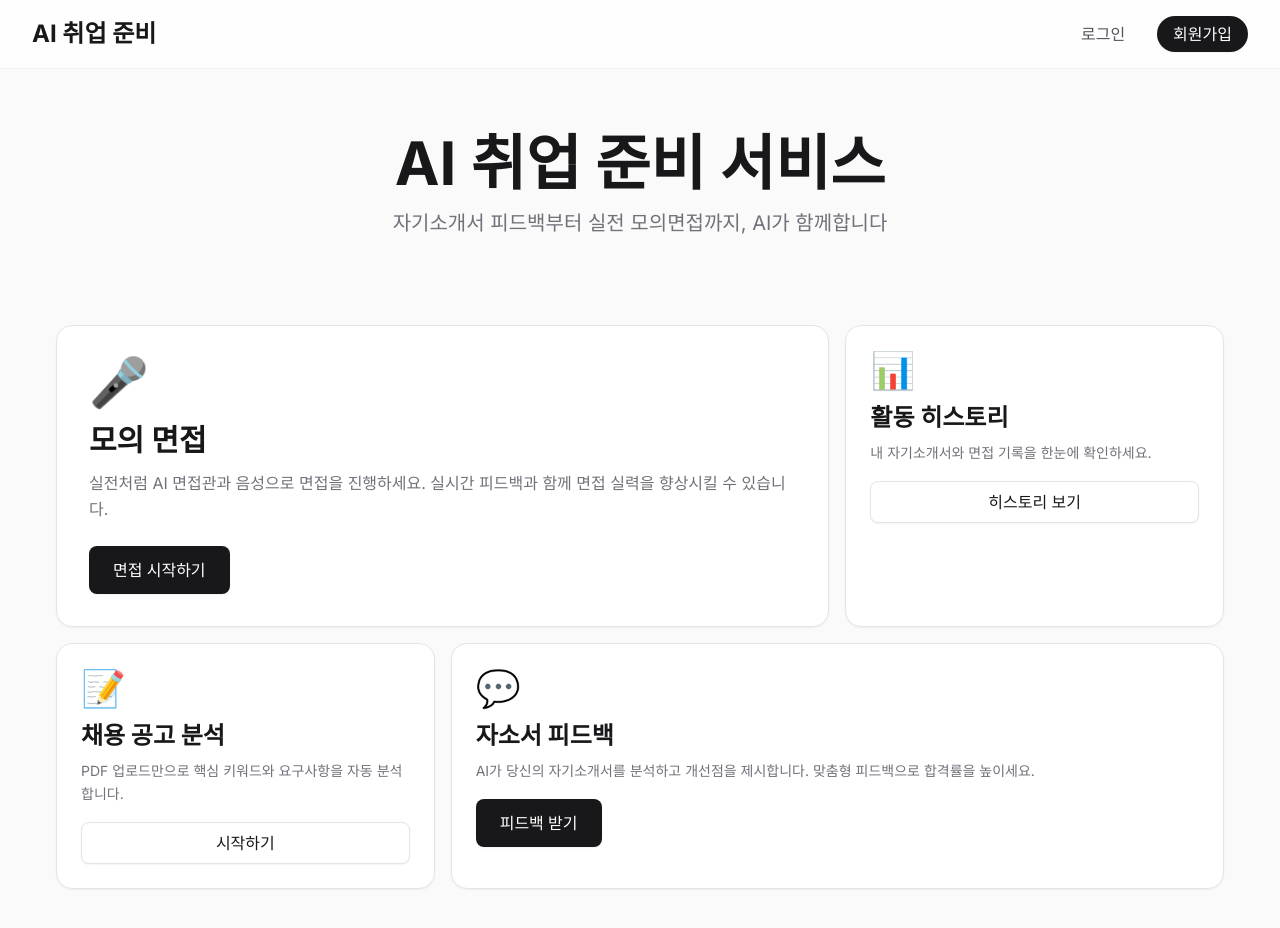
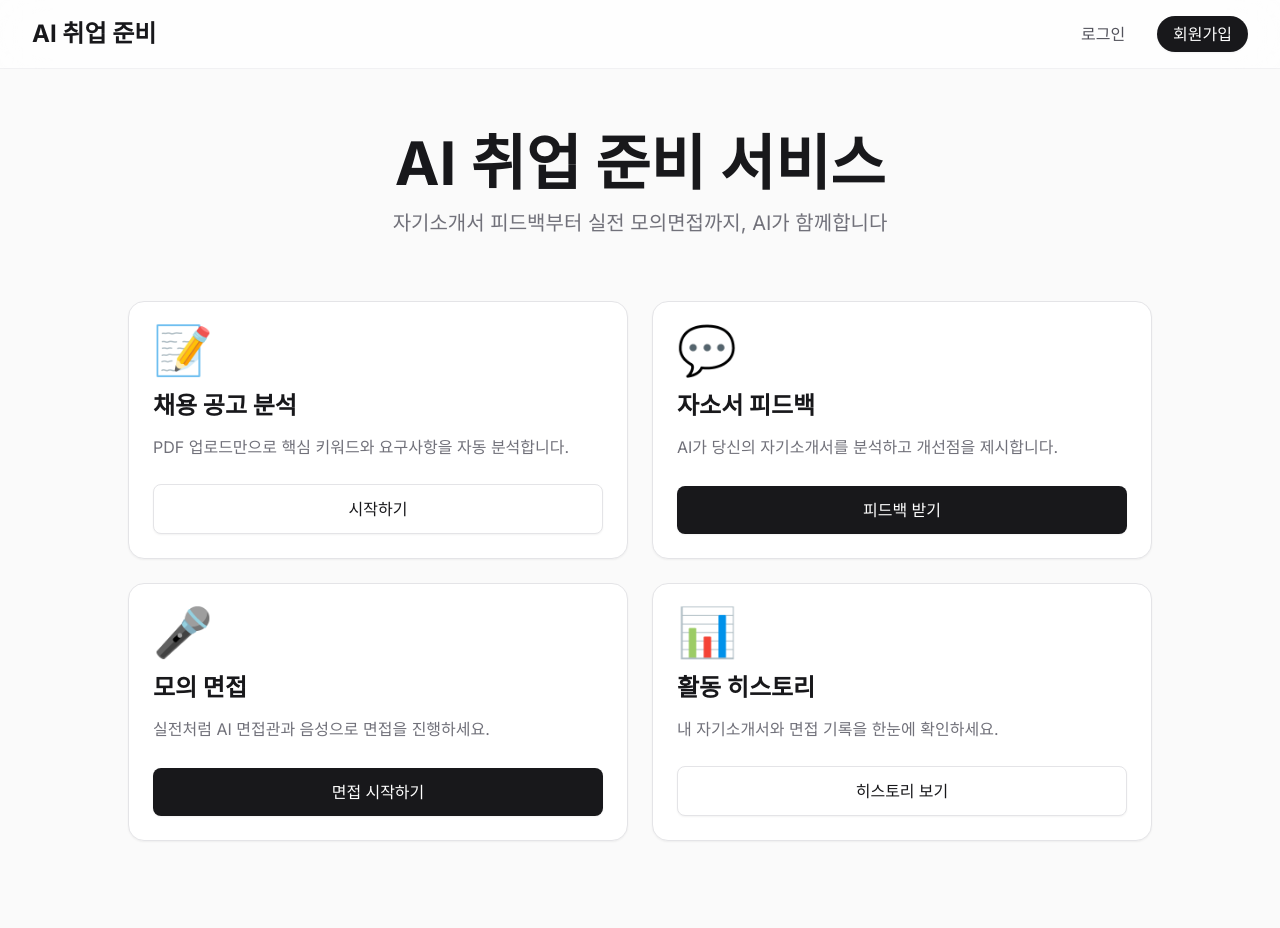
Before and after one commit to SunWoo1213/AIService2_6, a Next.js app: page / in a window 1280 px wide. Shown: the top 928 px of the page. After the commit the page ends 905 px from the top, so only its background shows below. Built offline with nearby package versions, Linux system fonts and the light colour scheme.

Commit message:
refactor: 대시보드 균일한 2x2 그리드로 변경

```diff
--- a/app/page.tsx
+++ b/app/page.tsx
@@ -63,66 +63,65 @@ export default function HomePage() {
           )}
         </div>
 
-        {/* 벤토 그리드 레이아웃 */}
-        <div className="grid grid-cols-1 md:grid-cols-3 gap-4 p-6">
-          {/* 모의 면접 - 중요하므로 2칸 차지 */}
-          <div className="md:col-span-2 p-8 bg-white rounded-2xl border border-zinc-200 shadow-sm hover:shadow-md hover:-translate-y-1 transition-all duration-300 group">
+        {/* 균일한 2x2 그리드 레이아웃 */}
+        <div className="grid grid-cols-1 md:grid-cols-2 gap-6 max-w-5xl mx-auto">
+          {/* 채용 공고 분석 */}
+          <div className="h-full p-6 bg-white rounded-2xl border border-zinc-200 shadow-sm hover:shadow-md hover:-translate-y-1 transition-all duration-300 flex flex-col">
+            <div className="text-5xl mb-4">📝</div>
+            <h3 className="text-2xl font-bold mb-3 text-zinc-900">채용 공고 분석</h3>
+            <p className="text-base text-zinc-500 mb-6 leading-relaxed flex-grow">
+              PDF 업로드만으로 핵심 키워드와 요구사항을 자동 분석합니다.
+            </p>
+            <button
+              onClick={() => handleNavigation('/job-postings/upload')}
+              className="w-full px-4 py-3 bg-white text-zinc-900 border border-zinc-200 hover:bg-zinc-50 rounded-lg shadow-sm transition-all duration-200 font-medium"
+            >
+              시작하기
+            </button>
+          </div>
+
+          {/* 자소서 피드백 */}
+          <div className="h-full p-6 bg-white rounded-2xl border border-zinc-200 shadow-sm hover:shadow-md hover:-translate-y-1 transition-all duration-300 flex flex-col">
+            <div className="text-5xl mb-4">💬</div>
+            <h3 className="text-2xl font-bold mb-3 text-zinc-900">자소서 피드백</h3>
+            <p className="text-base text-zinc-500 mb-6 leading-relaxed flex-grow">
+              AI가 당신의 자기소개서를 분석하고 개선점을 제시합니다.
+            </p>
+            <button
+              onClick={handleOpenModal}
+              className="w-full px-4 py-3 bg-zinc-900 text-white hover:bg-zinc-800 rounded-lg font-medium shadow-sm active:scale-95 transition-all duration-200"
+            >
+              피드백 받기
+            </button>
+          </div>
+
+          {/* 모의 면접 */}
+          <div className="h-full p-6 bg-white rounded-2xl border border-zinc-200 shadow-sm hover:shadow-md hover:-translate-y-1 transition-all duration-300 flex flex-col">
             <div className="text-5xl mb-4">🎤</div>
-            <h3 className="text-3xl font-bold mb-3 text-zinc-900">모의 면접</h3>
-            <p className="text-base text-zinc-500 mb-6 leading-relaxed">
+            <h3 className="text-2xl font-bold mb-3 text-zinc-900">모의 면접</h3>
+            <p className="text-base text-zinc-500 mb-6 leading-relaxed flex-grow">
               실전처럼 AI 면접관과 음성으로 면접을 진행하세요.
-              실시간 피드백과 함께 면접 실력을 향상시킬 수 있습니다.
             </p>
             <button
               onClick={() => handleNavigation('/interview')}
-              className="px-6 py-3 bg-zinc-900 text-white hover:bg-zinc-800 rounded-lg font-medium shadow-sm active:scale-95 transition-all duration-200"
+              className="w-full px-4 py-3 bg-zinc-900 text-white hover:bg-zinc-800 rounded-lg font-medium shadow-sm active:scale-95 transition-all duration-200"
             >
               면접 시작하기
             </button>
           </div>
 
           {/* 활동 히스토리 */}
-          <div className="p-6 bg-white rounded-2xl border border-zinc-200 shadow-sm hover:shadow-md hover:-translate-y-1 transition-all duration-300">
-            <div className="text-4xl mb-3">📊</div>
-            <h3 className="text-2xl font-bold mb-2 text-zinc-900">활동 히스토리</h3>
-            <p className="text-sm text-zinc-500 mb-4 leading-relaxed">
+          <div className="h-full p-6 bg-white rounded-2xl border border-zinc-200 shadow-sm hover:shadow-md hover:-translate-y-1 transition-all duration-300 flex flex-col">
+            <div className="text-5xl mb-4">📊</div>
+            <h3 className="text-2xl font-bold mb-3 text-zinc-900">활동 히스토리</h3>
+            <p className="text-base text-zinc-500 mb-6 leading-relaxed flex-grow">
               내 자기소개서와 면접 기록을 한눈에 확인하세요.
             </p>
             <button
               onClick={() => handleNavigation('/history')}
-              className="w-full px-4 py-2 bg-white text-zinc-900 border border-zinc-200 hover:bg-zinc-50 rounded-lg shadow-sm transition-all duration-200 font-medium"
+              className="w-full px-4 py-3 bg-white text-zinc-900 border border-zinc-200 hover:bg-zinc-50 rounded-lg shadow-sm transition-all duration-200 font-medium"
             >
               히스토리 보기
-            </button>
-          </div>
-
-          {/* 채용 공고 분석 */}
-          <div className="p-6 bg-white rounded-2xl border border-zinc-200 shadow-sm hover:shadow-md hover:-translate-y-1 transition-all duration-300">
-            <div className="text-4xl mb-3">📝</div>
-            <h3 className="text-2xl font-bold mb-2 text-zinc-900">채용 공고 분석</h3>
-            <p className="text-sm text-zinc-500 mb-4 leading-relaxed">
-              PDF 업로드만으로 핵심 키워드와 요구사항을 자동 분석합니다.
-            </p>
-            <button
-              onClick={() => handleNavigation('/job-postings/upload')}
-              className="w-full px-4 py-2 bg-white text-zinc-900 border border-zinc-200 hover:bg-zinc-50 rounded-lg shadow-sm transition-all duration-200 font-medium"
-            >
-              시작하기
-            </button>
-          </div>
-
-          {/* 자소서 피드백 */}
-          <div className="md:col-span-2 p-6 bg-white rounded-2xl border border-zinc-200 shadow-sm hover:shadow-md hover:-translate-y-1 transition-all duration-300">
-            <div className="text-4xl mb-3">💬</div>
-            <h3 className="text-2xl font-bold mb-2 text-zinc-900">자소서 피드백</h3>
-            <p className="text-sm text-zinc-500 mb-4 leading-relaxed">
-              AI가 당신의 자기소개서를 분석하고 개선점을 제시합니다. 맞춤형 피드백으로 합격률을 높이세요.
-            </p>
-            <button
-              onClick={handleOpenModal}
-              className="px-6 py-3 bg-zinc-900 text-white hover:bg-zinc-800 rounded-lg font-medium shadow-sm active:scale-95 transition-all duration-200"
-            >
-              피드백 받기
             </button>
           </div>
         </div>
```
